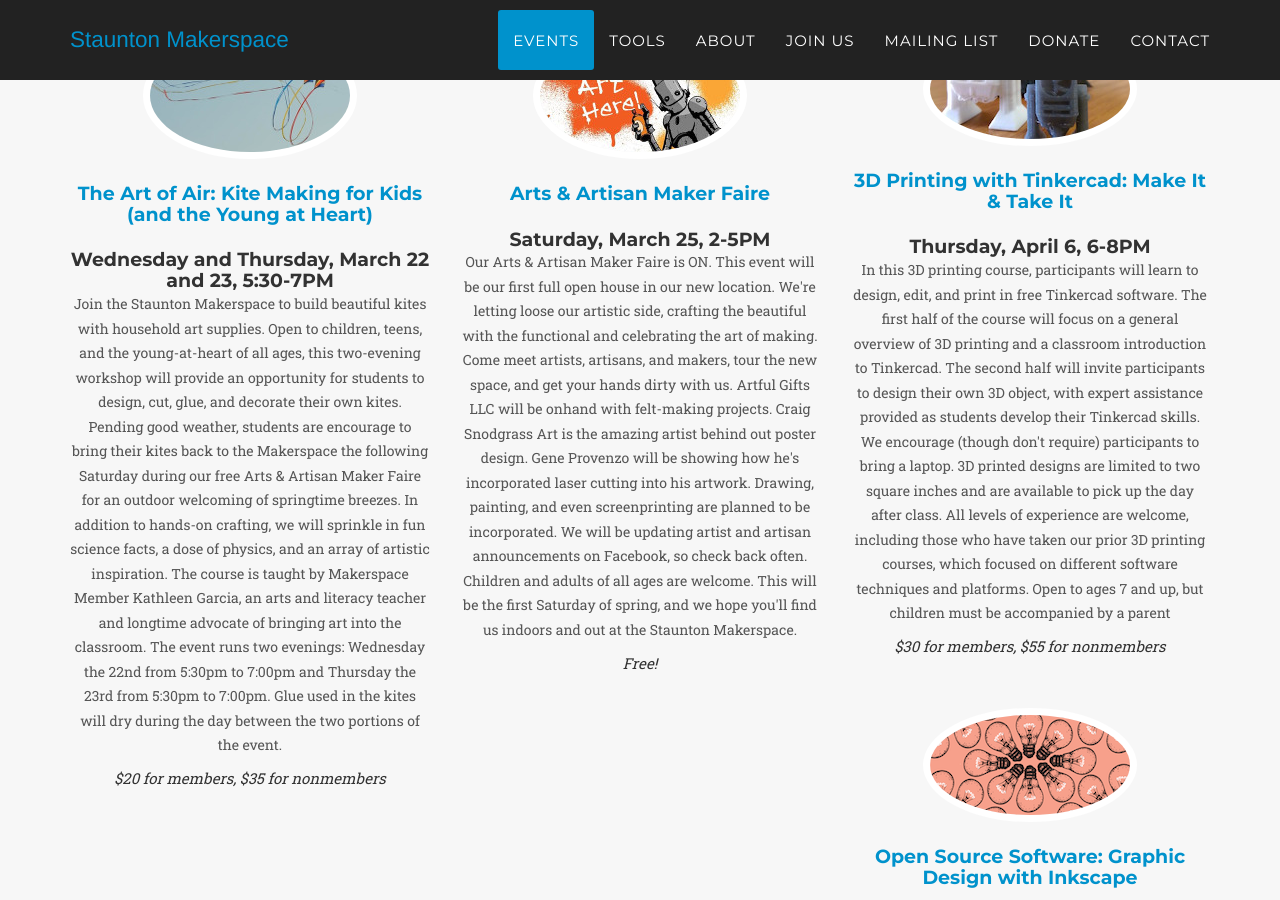
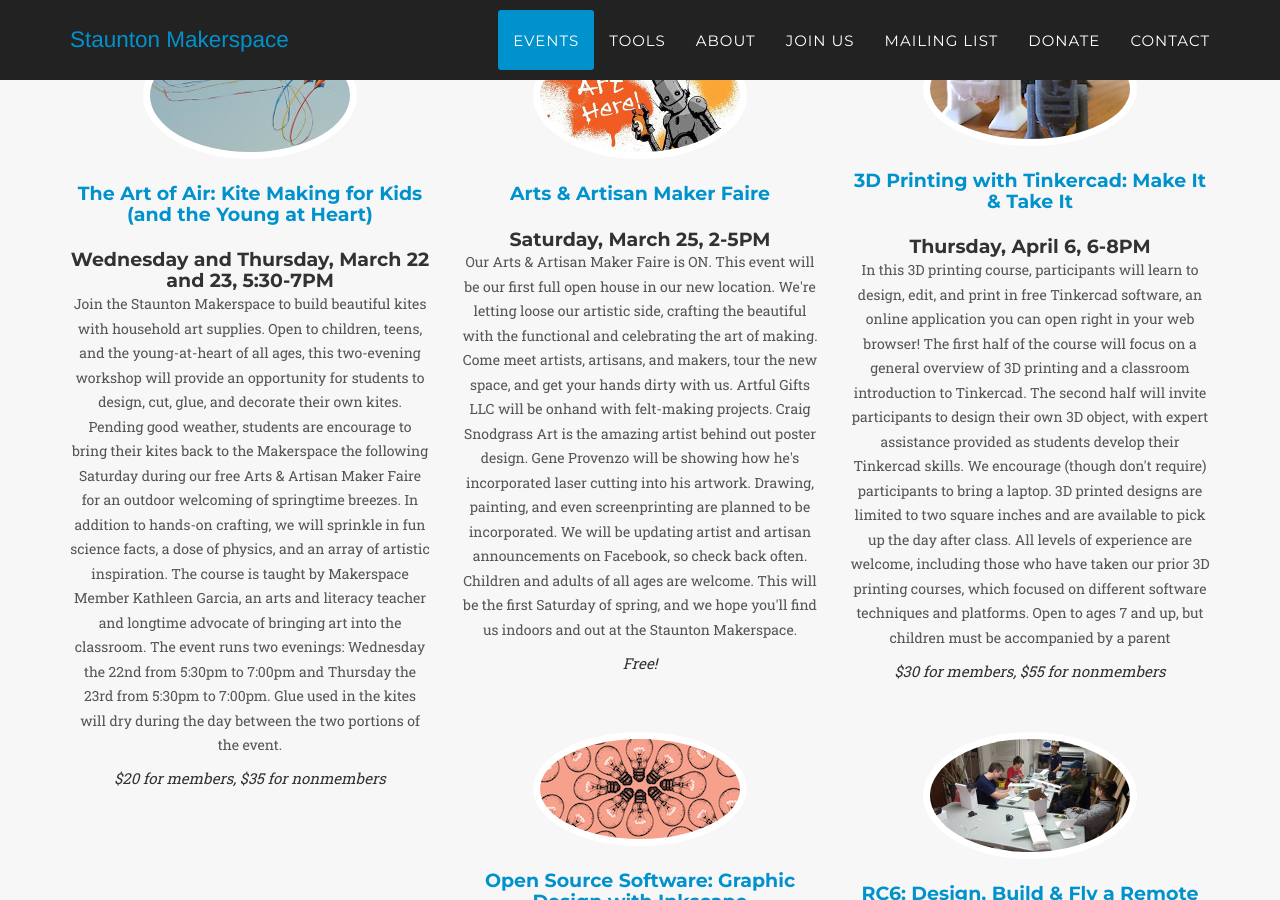
Before and after one commit to stauntonmakerspace/old_website, a Jekyll site: the page built from index.html, in a window 1280 px wide and 900 px high, scrolled down 1854 px. Built offline with Jekyll 4.4.1, drawn with Linux system fonts in a browser that asks for light colours; some web fonts are replaced; comment, search, counter and statistics services are not loaded.

```diff
--- a/_config.yml
+++ b/_config.yml
@@ -33,7 +33,7 @@ Children and adults of all ages are welcome. This will be the first Saturday of
   href: "https://www.eventbrite.com/e/3d-printing-with-tinkercad-make-it-take-it-tickets-33033411824"
   pic: 3dlogo
   date: Thursday, April 6, 6-8PM
-  desc: "In this 3D printing course, participants will learn to design, edit, and print in free Tinkercad software. The first half of the course will focus on a general overview of 3D printing and a classroom introduction to Tinkercad. The second half will invite participants to design their own 3D object, with expert assistance provided as students develop their Tinkercad skills. We encourage (though don't require) participants to bring a laptop. 3D printed designs are limited to two square inches and are available to pick up the day after class. All levels of experience are welcome, including those who have taken our prior 3D printing courses, which focused on different software techniques and platforms. Open to ages 7 and up, but children must be accompanied by a parent"
+  desc: "In this 3D printing course, participants will learn to design, edit, and print in free Tinkercad software, an online application you can open right in your web browser! The first half of the course will focus on a general overview of 3D printing and a classroom introduction to Tinkercad. The second half will invite participants to design their own 3D object, with expert assistance provided as students develop their Tinkercad skills. We encourage (though don't require) participants to bring a laptop. 3D printed designs are limited to two square inches and are available to pick up the day after class. All levels of experience are welcome, including those who have taken our prior 3D printing courses, which focused on different software techniques and platforms. Open to ages 7 and up, but children must be accompanied by a parent"
   price: $30 for members, $55 for nonmembers
 - name: "Open Source Software: Graphic Design with Inkscape"
   href: "https://www.eventbrite.com/e/open-source-software-graphic-design-with-inkscape-tickets-33033828069"
```
